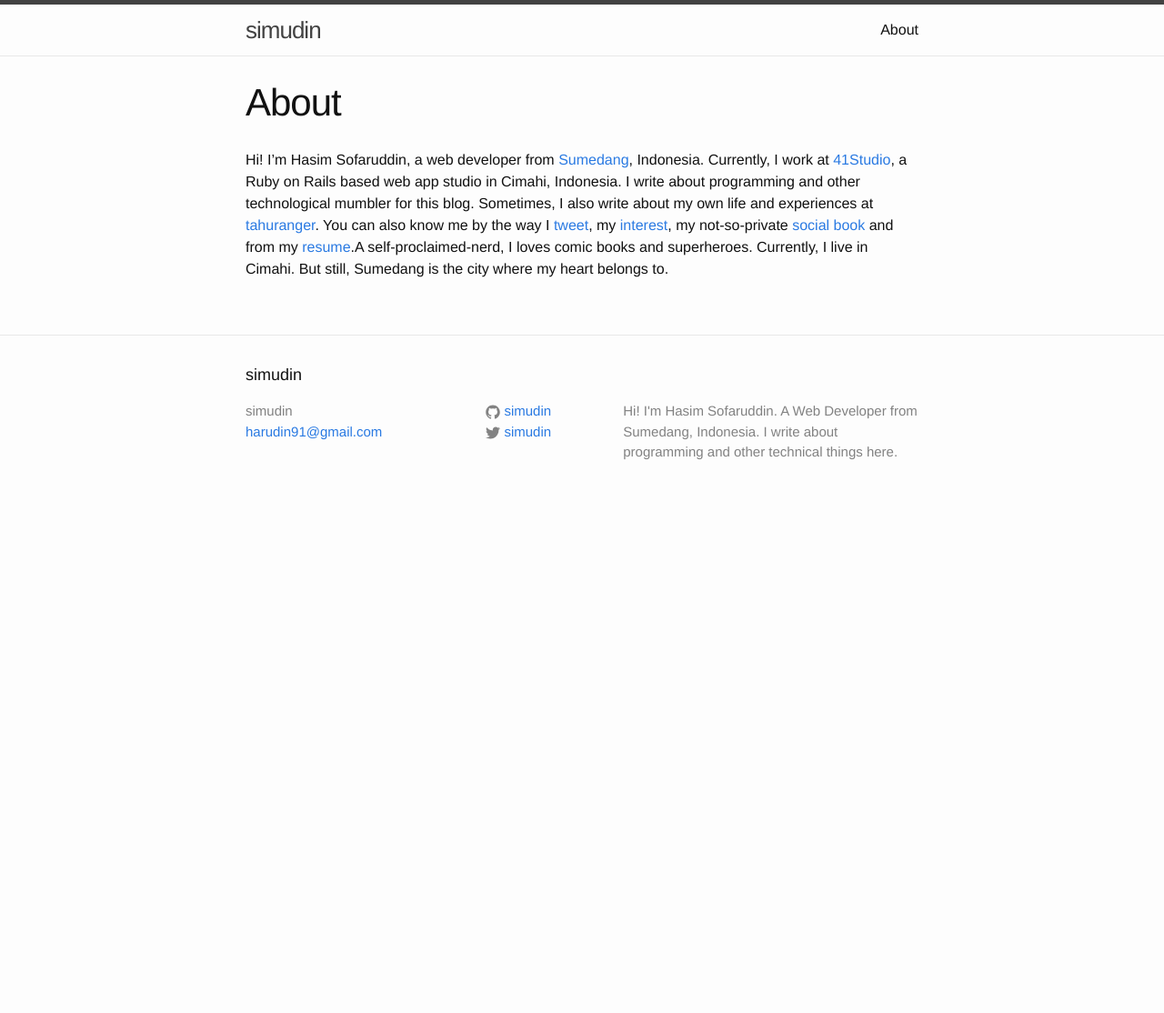
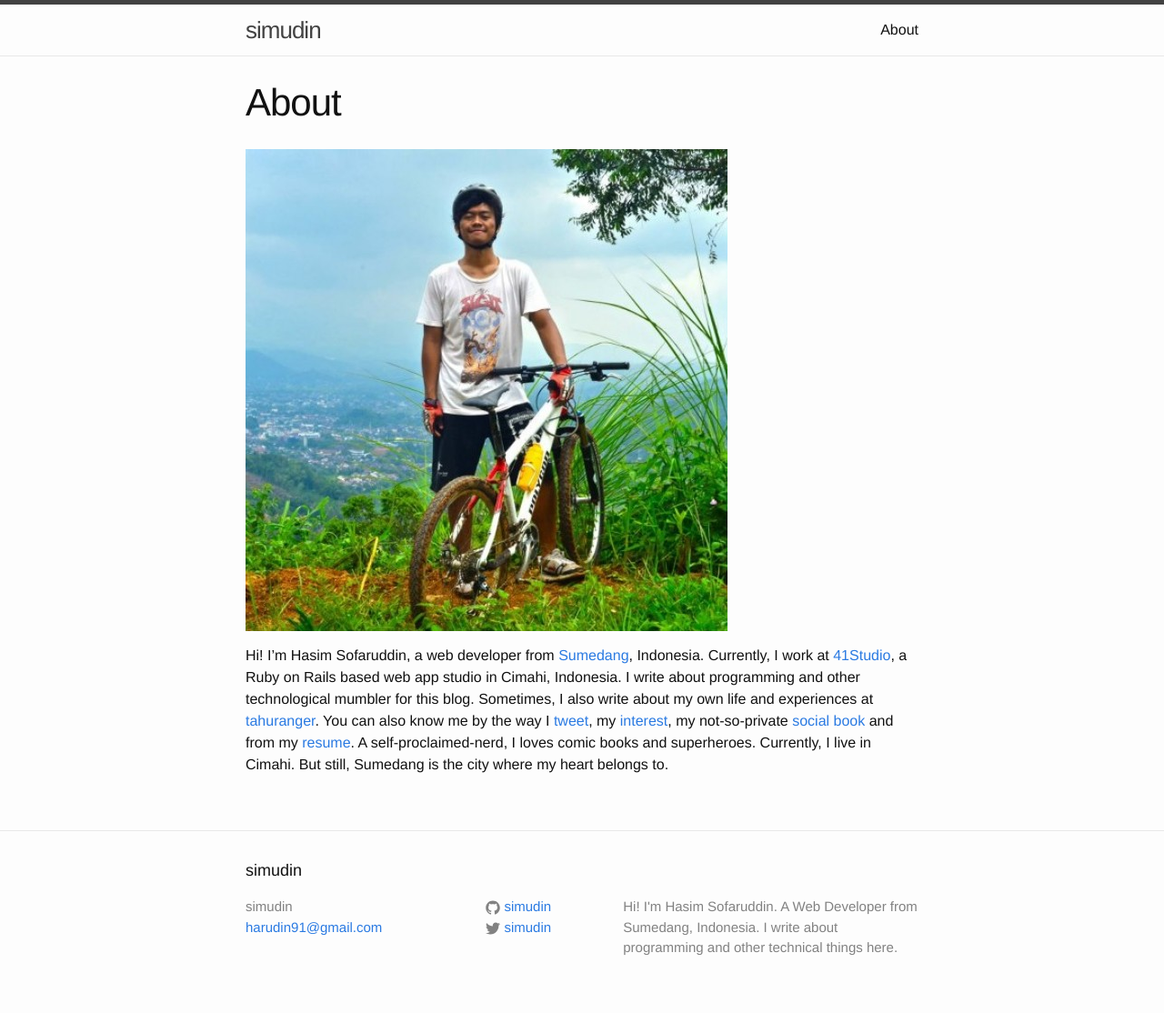
Before and after one commit to simudin/simudin.github.io, a Jekyll site: the page built from about.md, in a window 1280 px wide. Shown: the whole page at 91% size. Built offline with Jekyll 4.4.1, drawn with Linux system fonts in a browser that asks for light colours; before the commit the page ends 900 px from its top, so only the background shows below that; some of the changed lines change nothing that is shown.

Commit message:
add assets

```diff
--- a/about.md
+++ b/about.md
@@ -4,4 +4,6 @@
 permalink: /about/
 ---
 
-Hi! I'm Hasim Sofaruddin, a web developer from [Sumedang](https://www.google.co.id/maps/place/Sumedang+Regency,+West+Java/@-6.8101905,107.9804,11z/data=!3m1!4b1!4m2!3m1!1s0x2e68d44077fd6029:0x301e8f1fc28b920?hl=en), Indonesia. Currently, I work at [41Studio](http://41studio.com), a Ruby on Rails based web app studio in Cimahi, Indonesia. I write about programming and other technological mumbler for this blog. Sometimes, I also write about my own life and experiences at [tahuranger](http://tahuranger.wordpress.com). You can also know me by the way I [tweet](http://twitter.com/simudin), my [interest](https://www.pinterest.com/hasimsofaruddin), my not-so-private [social book](http://facebook.com/hasim.sofaruddin) and from my [resume](HasimSofaruddinResume.pdf).A self-proclaimed-nerd, I loves comic books and superheroes. Currently, I live in Cimahi. But still, Sumedang is the city where my heart belongs to.
+![hasim]({{site.url}}/assets/hasim.jpg)
+
+Hi! I'm Hasim Sofaruddin, a web developer from [Sumedang](https://www.google.co.id/maps/place/Sumedang+Regency,+West+Java/@-6.8101905,107.9804,11z/data=!3m1!4b1!4m2!3m1!1s0x2e68d44077fd6029:0x301e8f1fc28b920?hl=en), Indonesia. Currently, I work at [41Studio](http://41studio.com), a Ruby on Rails based web app studio in Cimahi, Indonesia. I write about programming and other technological mumbler for this blog. Sometimes, I also write about my own life and experiences at [tahuranger](http://tahuranger.wordpress.com). You can also know me by the way I [tweet](http://twitter.com/simudin), my [interest](https://www.pinterest.com/hasimsofaruddin), my not-so-private [social book](http://facebook.com/hasim.sofaruddin) and from my [resume]({{ site.url}}/assets/HasimSofaruddinResume.pdf). A self-proclaimed-nerd, I loves comic books and superheroes. Currently, I live in Cimahi. But still, Sumedang is the city where my heart belongs to.
```
Also changed, not shown: assets/hasim.jpg (added), 1 other file.
